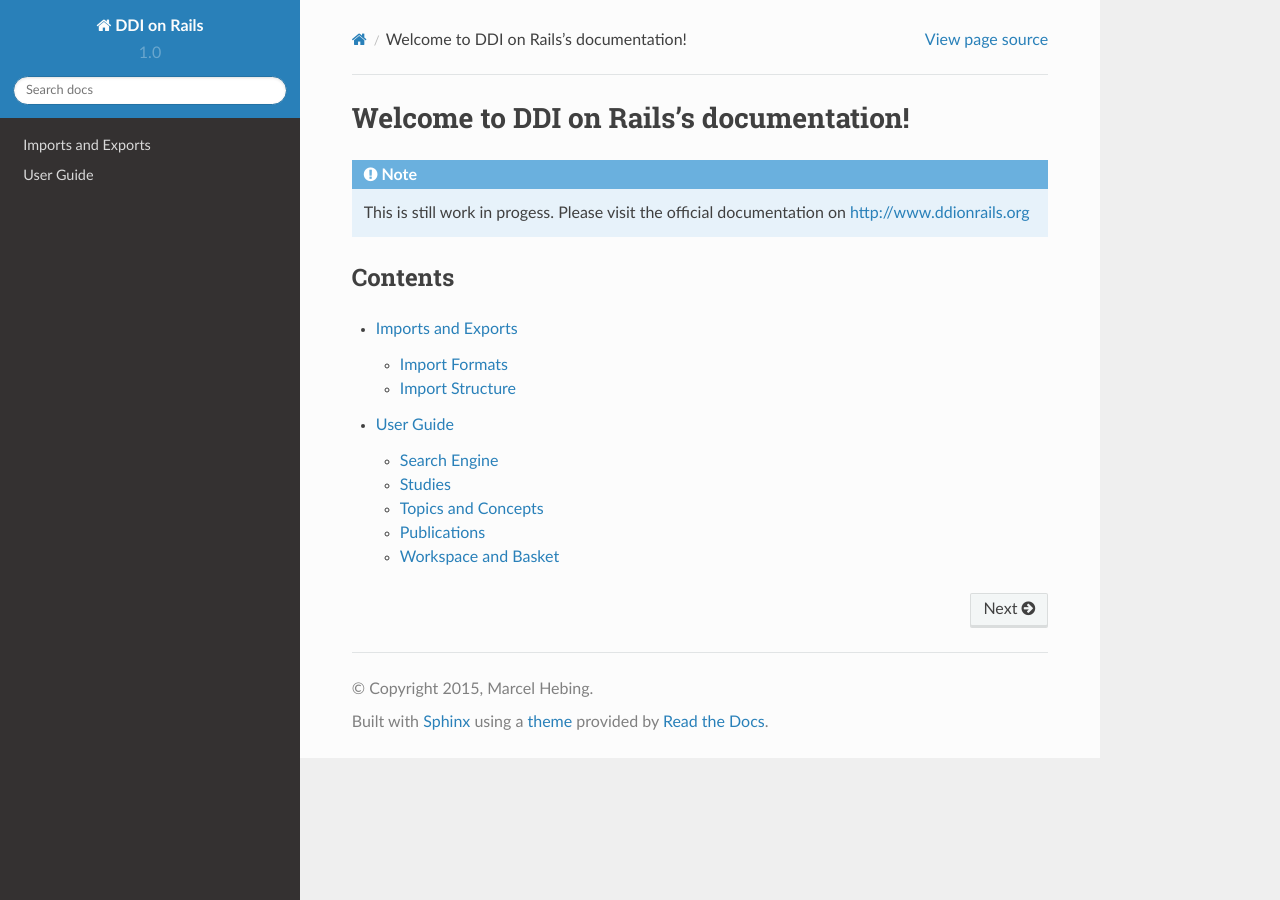
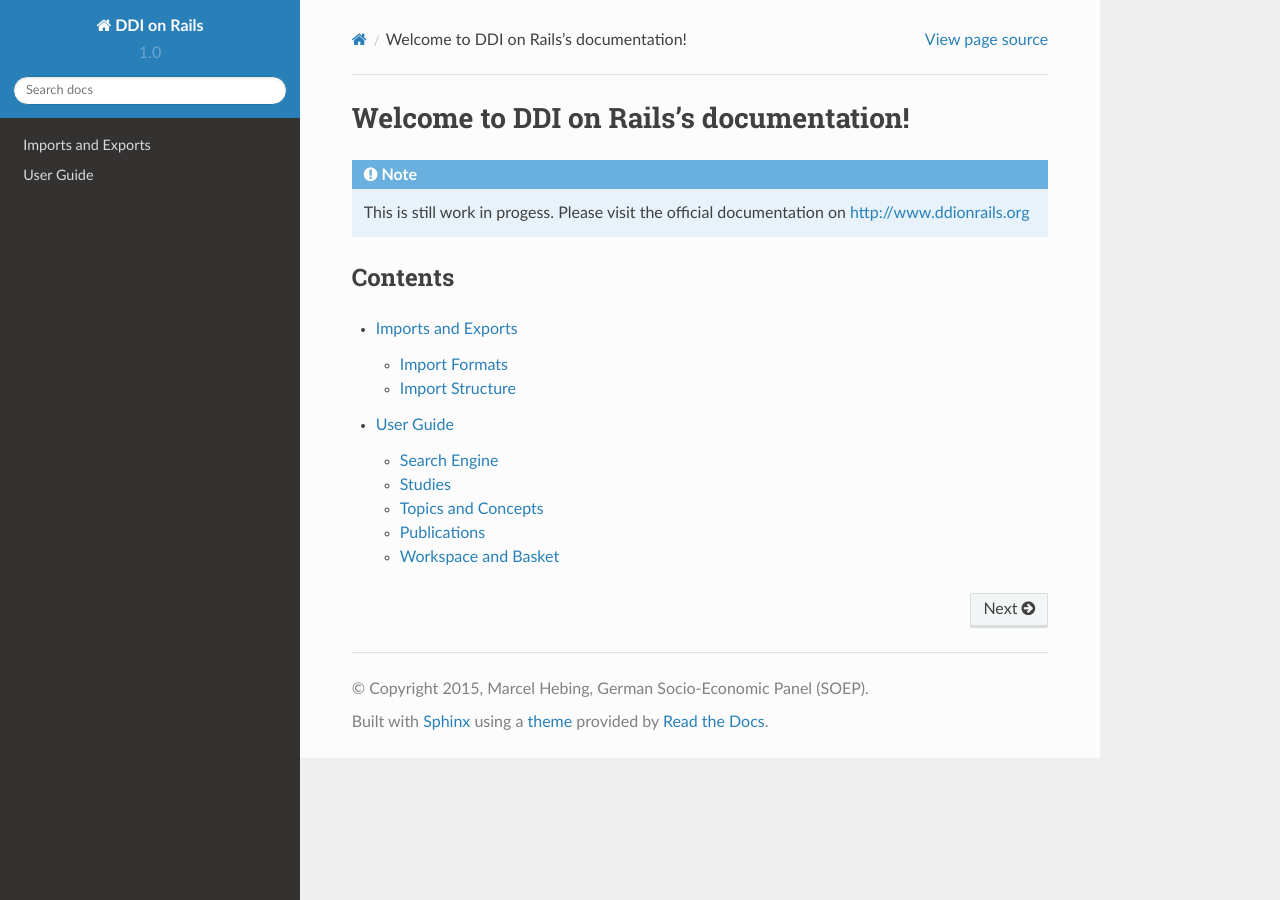
Before and after one commit to ddionrails/docs, a Sphinx documentation site: the page built from docs/index.rst, in a window 1280 px wide. Built offline with Sphinx 7.4.7 and the Read the Docs theme 2.0.0, drawn with Linux system fonts in a browser that asks for light colours.

Commit message:
Update copyright

```diff
--- a/docs/conf.py
+++ b/docs/conf.py
@@ -48,7 +48,7 @@
 
 # General information about the project.
 project = 'DDI on Rails'
-copyright = '2015, Marcel Hebing'
+copyright = '2015, Marcel Hebing, German Socio-Economic Panel (SOEP)'
 author = 'Marcel Hebing'
 
 # The version info for the project you're documenting, acts as replacement for
```
